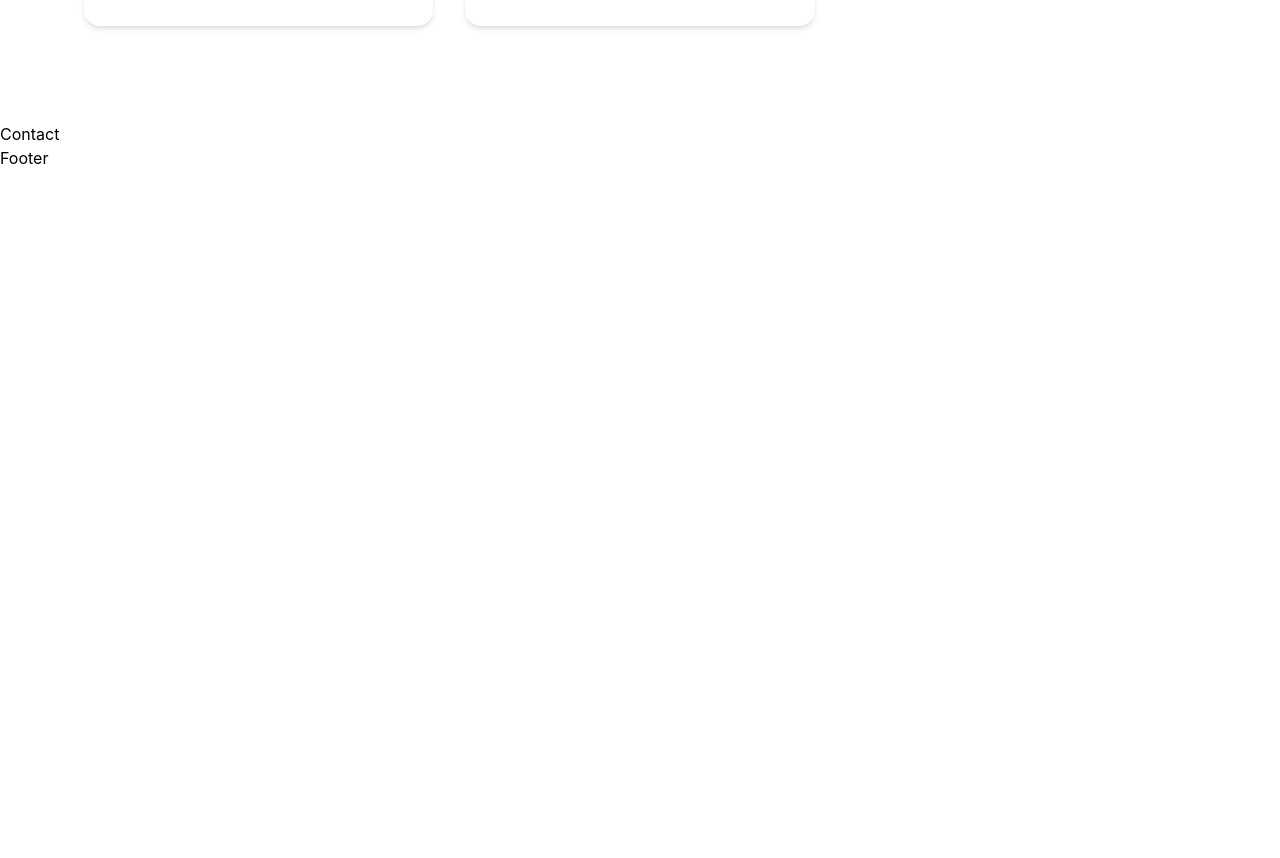
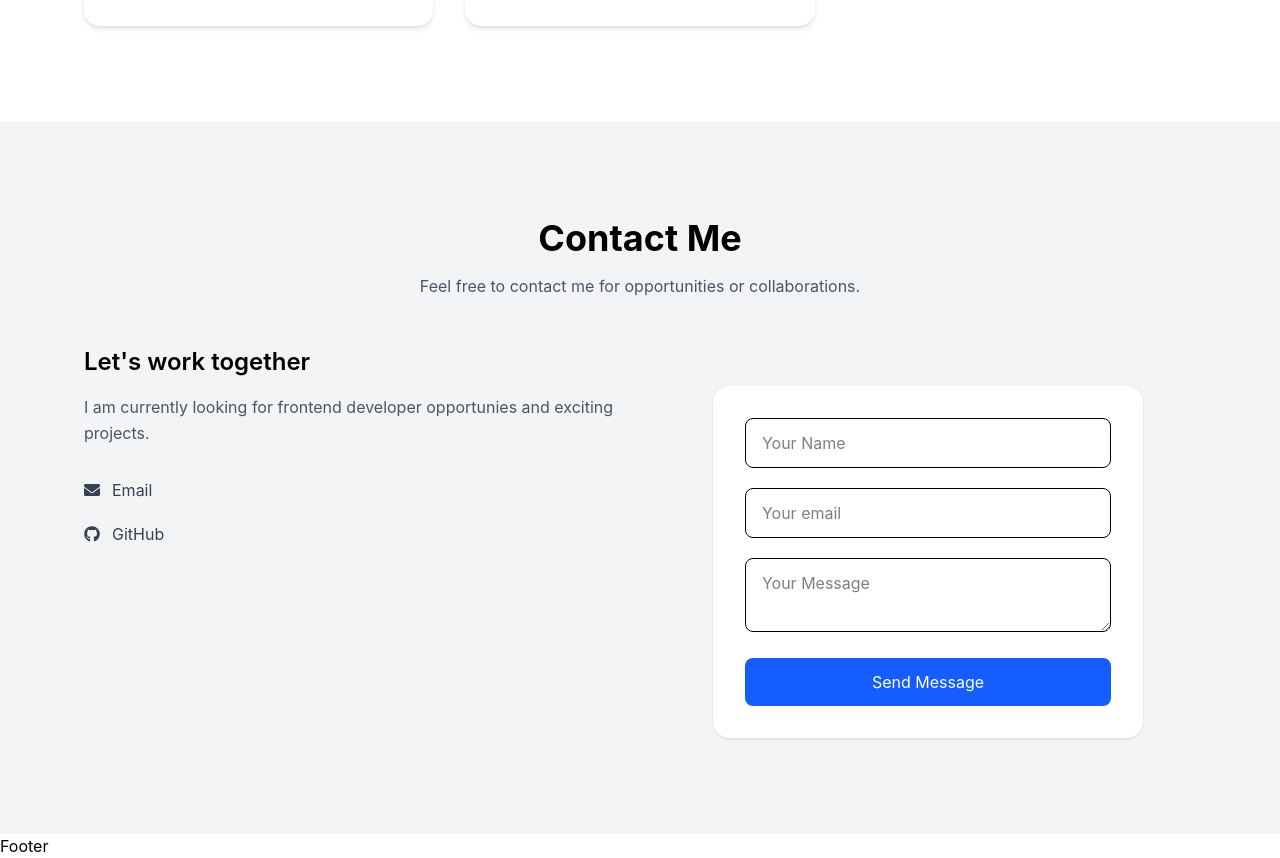
Before and after one commit to myatkayzinthant-123/My-Portfolio-Website, a React (Vite) app: page / in a window 1280 px wide. Shown: the part 2546-3404 px from the top of the page. Before the commit the page ends 2716 px from the top, so only its background shows below. Built offline with nearby package versions, Linux system fonts and the light colour scheme.

Commit message:
add react hook form contact validation

```diff
--- a/package.json
+++ b/package.json
@@ -15,6 +15,7 @@
     "lucide-react": "^1.25.0",
     "react": "^19.2.7",
     "react-dom": "^19.2.7",
+    "react-hook-form": "^7.82.0",
     "react-icons": "^5.7.0",
     "react-router-dom": "^7.18.1",
     "tailwindcss": "^4.3.3"
--- a/src/components/Contact.jsx
+++ b/src/components/Contact.jsx
@@ -1,10 +1,147 @@
-import React from 'react'
+import { motion } from "framer-motion";
+import { useForm } from "react-hook-form";
+import { FaEnvelope, FaGithub } from "react-icons/fa";
 
 const Contact = () => {
+  const {register, handleSubmit, reset, formState: {errors}} = useForm()
+
+  const onSubmit = (data) => {
+    console.log(data);
+
+    reset()
+  }
+
   return (
-    <div>
-      Contact
-    </div>
+    <section
+      id="contact"
+      className="py-24 bg-gray-100"
+    >
+      <div className="max-w-6xl mx-auto px-5">
+
+        <motion.div
+          initial={{
+            opacity: 0,
+            y:40
+          }}
+
+          whileInView={{
+            opacity: 1,
+            y: 0
+          }}
+
+          transition={{
+            duration: 0.6
+          }}
+
+          viewport={{
+            once: true
+          }}
+        >
+          <h2 className="text-4xl font-bold text-center">
+            Contact Me
+          </h2>
+
+          <p className="text-center text-gray-600 mt-4">
+            Feel free to contact me for opportunities or collaborations.
+          </p>
+
+          <div className="grid md:grid-cols-2 gap-10 mt-12">
+            {/* CONTACT INFO */}
+            <div>
+              <h3 className="text-2xl font-semibold">
+                Let's work together
+              </h3>
+
+              <p className="text-gray-600 mt-4 leading-relaxed">
+                I am currently looking for frontend developer opportunies and exciting projects.
+              </p>
+
+              <div className="mt-8 space-y-5">
+                <a
+                  href="mailto:myatthant68@gmail.com"
+                  className="flex items-center gap-3 text-gray-700 hover:text-blue-600"
+                >
+                  <FaEnvelope/>
+                  Email
+                </a>
+
+                <a
+                  href="https://github.com/myatkayzinthant-123"
+                  target="_blank"
+                  rel="noopener noreferrer"
+                  className="flex items-center gap-3 text-gray-700 hover:text-blue-600"
+                >
+                  <FaGithub/>
+                  GitHub
+                </a>
+              </div>
+            </div>
+
+            {/* Contact Form */}
+          <form
+            onSubmit={handleSubmit(onSubmit)}
+            className="ma-w-xl mx-auto mt-10 bg-white p-8 rounded-2xl shadow space-y-5"
+          >
+            <div>
+              <input
+                {...register("name", {required: "Name is required"})}
+                placeholder="Your Name"
+                className="w-full border rounded-lg px-4 py-3"
+              />
+              {errors.name && (
+                <p className="text-red-500 text-sm mt-1">
+                  {errors.name.message}
+                </p>
+              )}
+            </div>
+
+            <div>
+              <input
+                {...register("email", {
+                  required: "Email is required",
+                  pattern: {
+                    value: /^\S+@\S+$/i,
+                    message: "Invalid email"
+                  }
+                })}
+                placeholder="Your email"
+                className="w-full border rounded-lg px-4 py-3"
+              />
+              {errors.email && (
+                <p className="text-red-500 text-sm mt-1">
+                  {errors.email.message}
+                </p>
+              )}
+            </div>
+
+            <textarea
+              {...register("message", {
+                required: "Message is required"
+              })}
+              row="5"
+              placeholder="Your Message"
+              className="w-full border rounded-lg px-4 py-3"
+            />
+            {errors.message && (
+              <p className="text-red-500 text-sm">
+                {errors.message.message}
+              </p>
+            )}
+
+            <button
+              type="submit"
+              className="w-full bg-blue-600 text-white py-3 rounded-lg hover:bg-blue-700"
+            >
+              Send Message
+            </button>
+          </form>
+
+
+          </div>
+        </motion.div>
+
+      </div>
+    </section>
   )
 }
 
```
Also changed, not shown: 1 other file (tests, documents, lock files or other folders).
